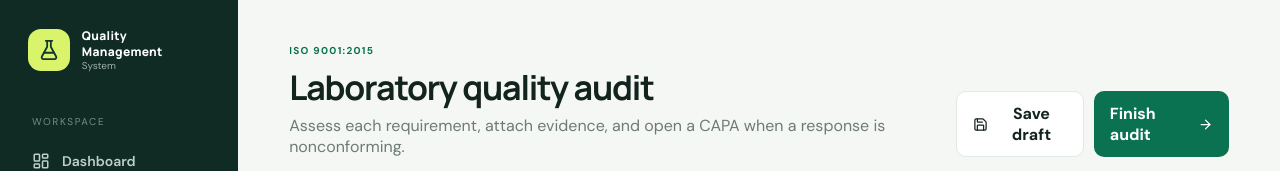
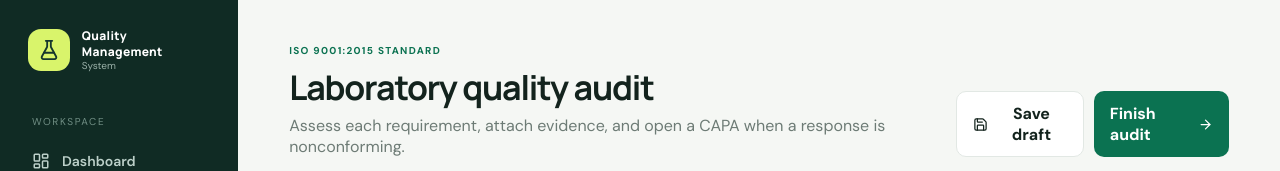
Before and after one commit to shasabbir/audit_hub_demo, a Next.js app: page /audit in a window 1280 px wide. Shown: the top 171 px of the page. Built offline with nearby package versions, Linux system fonts and the light colour scheme.

Commit message:
Update ISO standard label

```diff
--- a/app/audit/page.js
+++ b/app/audit/page.js
@@ -68,7 +68,7 @@ export default function AuditPage() {
 
   return (
     <Shell
-      eyebrow="ISO 9001:2015"
+      eyebrow="ISO 9001:2015 Standard"
       title="Laboratory quality audit"
       subtitle="Assess each requirement, attach evidence, and open a CAPA when a response is nonconforming."
       actions={
```
Also changed, not shown: 45 other files (tests, documents, lock files or other folders).
